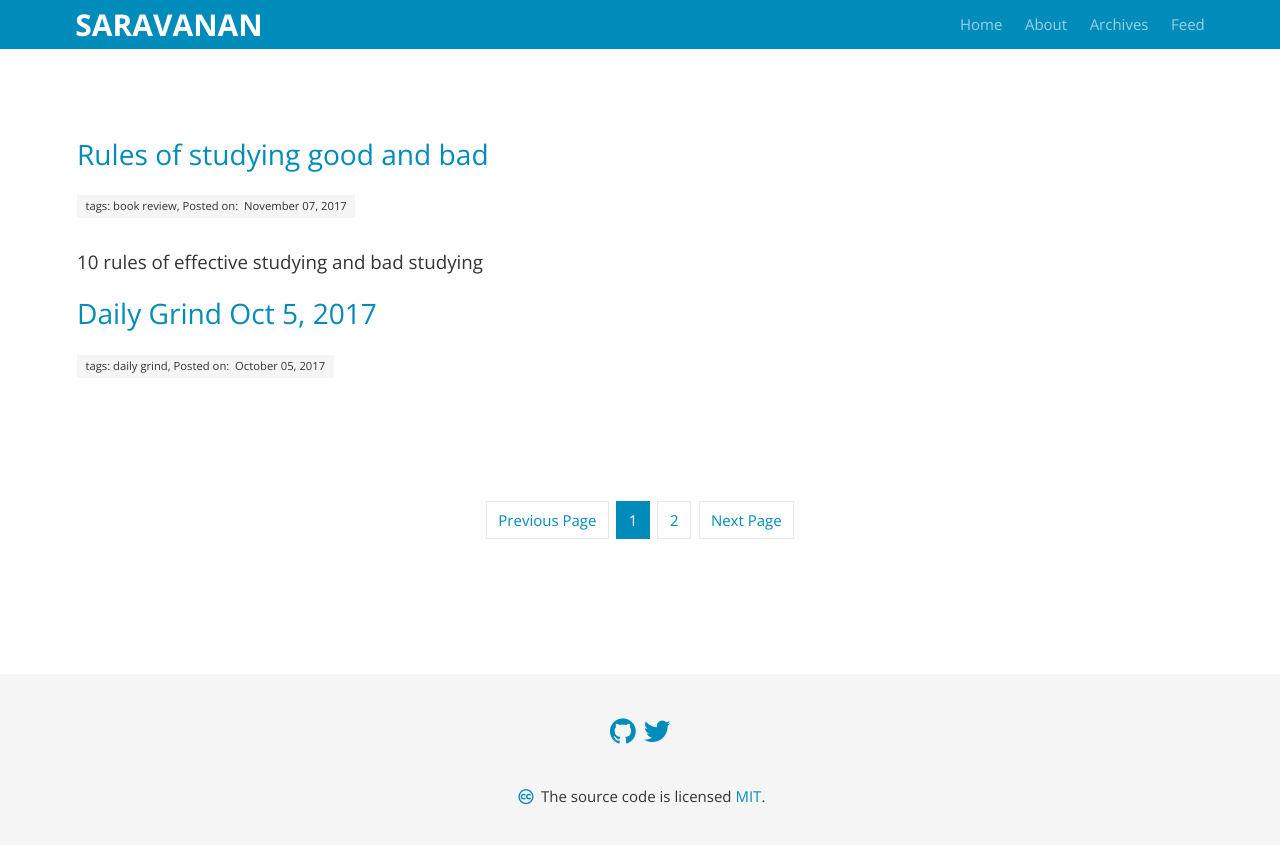
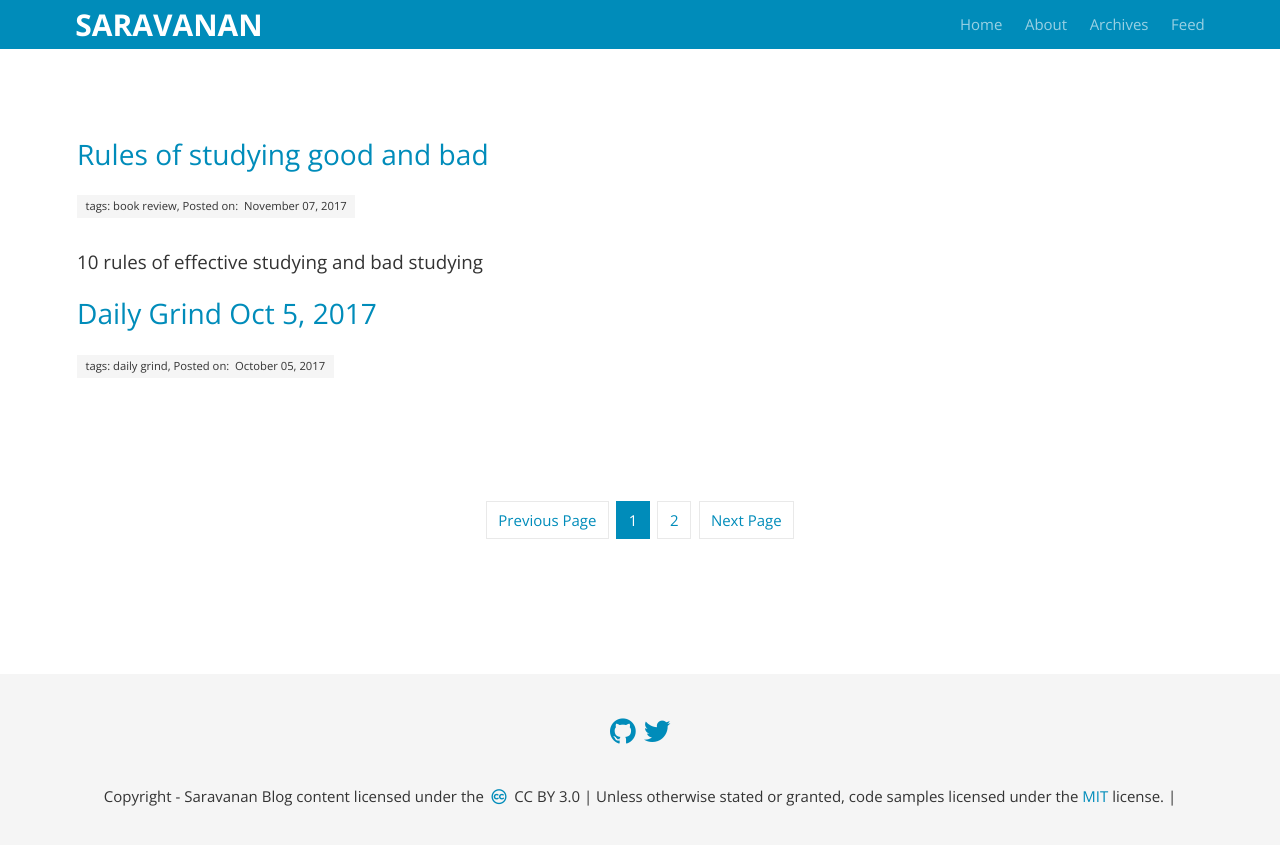
Before and after one commit to saravanaram/saravanaram.github.io, a Jekyll site: the page built from index.html, in a window 1280 px wide. Shown: the top 845 px of the page. Built offline with Jekyll 4.4.1, drawn with Linux system fonts in a browser that asks for light colours; nearby versions of some CDN libraries; the list of posts is cut into pages by our own code.

Commit message:
Update footer.html

```diff
--- a/_includes/footer.html
+++ b/_includes/footer.html
@@ -18,10 +18,10 @@
         <a href="http://fontawesome.io/" target="_blank" >Font Awesome</a>. Web Fonts from
         <a href="https://fonts.google.com/" target="_blank" >Google</a>.-->
         <br>
-         <a class="icon" href="//creativecommons.org/licenses/by-nc-sa/3.0/" target="_blank">
-           <i class="fa fa-creative-commons" aria-hidden="true"></i></a>
-          The source code is licensed
-        <a href="http://opensource.org/licenses/mit-license.php" target="_blank">MIT</a>.
+        Copyright  - Saravanan Blog content licensed under the  <a class="icon" href="//creativecommons.org/licenses/by-nc-sa/3.0/" target="_blank">
+           <i class="fa fa-creative-commons" aria-hidden="true"></i></a> CC BY 3.0 | Unless otherwise stated or granted, code samples licensed under the <a href="http://opensource.org/licenses/mit-license.php" target="_blank">MIT</a> license. |
+
+
       </p>
     </div>
   </div>
```
